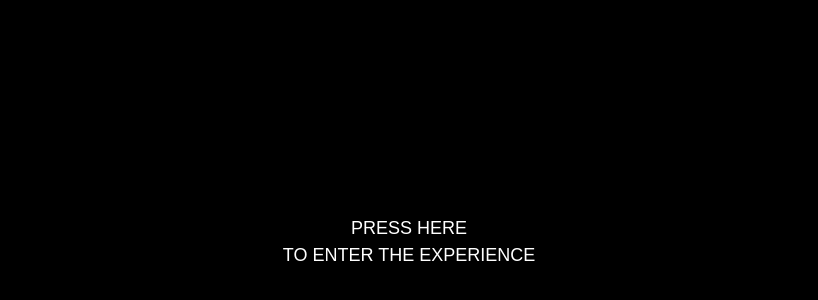
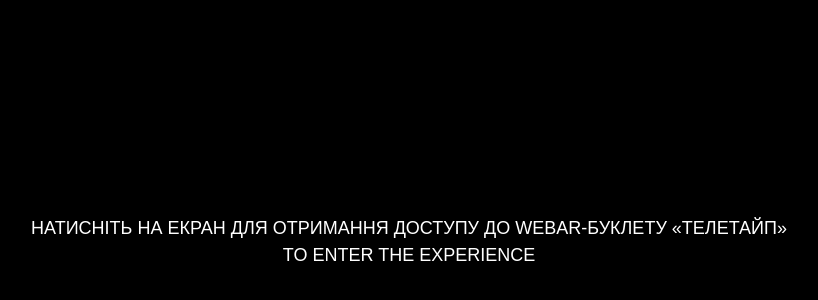
Before and after one commit to TserkovniyAlex/WebAr, a plain HTML site: page index.html in a window 1280 px wide. Shown: the part 158-458 px from the top of the page, without its empty margins (231-1049 px from the left). Drawn offline with nearby package versions, Linux system fonts and the light colour scheme.

Commit message:
Changed by GitHub

```diff
--- a/index.html
+++ b/index.html
@@ -27,7 +27,7 @@
                 text-transform: uppercase; font-family: Arial, Helvetica, sans-serif; font-weight: 400; line-height: 1.5em; font-size: large; white-space: nowrap;
                 user-select: none; pointer-events: none;
             ">
-            Press here
+            Натисніть на екран для отримання доступу до WebAR-буклету «Телетайп»
             <br>
             to enter the experience
         </div>
```
